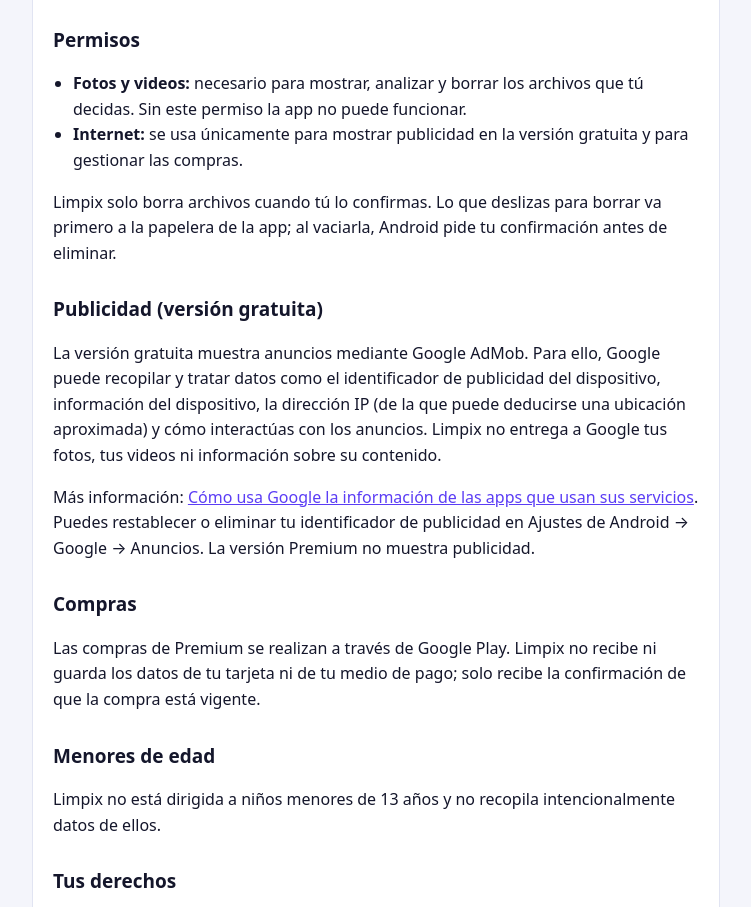
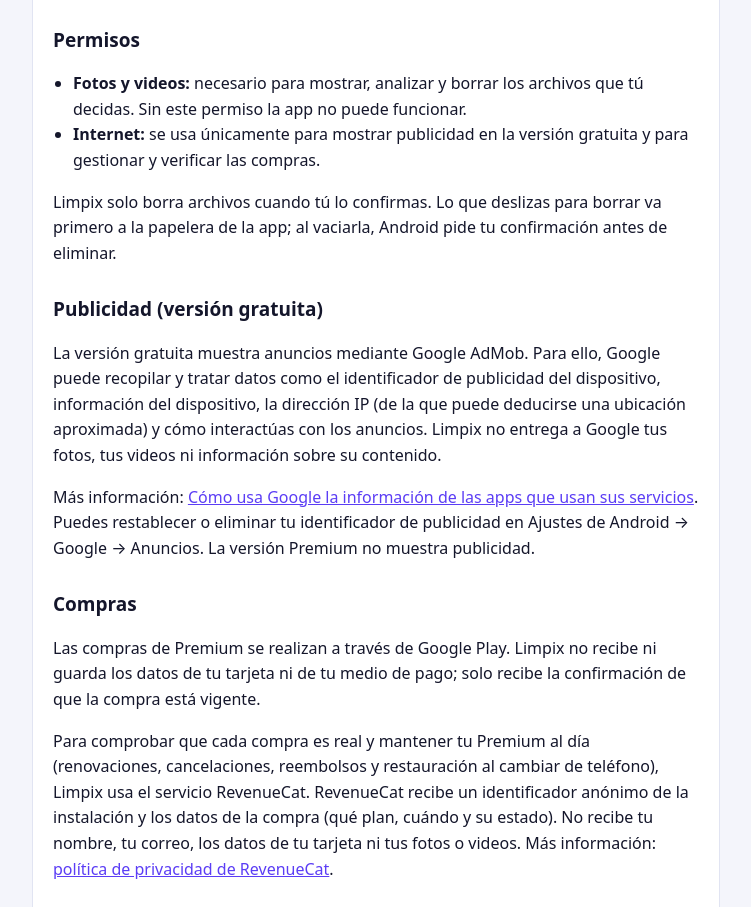
Before and after one commit to Chriss-Toledo/limpix-privacidad, a plain HTML site: page index.html in a window 1280 px wide. Shown: the part 1508-2415 px from the top of the page, without its empty margins (264-1015 px from the left). Drawn offline with Linux system fonts and the light colour scheme.

Commit message:
Menciona RevenueCat en la política de privacidad

```diff
--- a/index.html
+++ b/index.html
@@ -74,7 +74,7 @@
     <h2>Permisos</h2>
     <ul>
       <li><strong>Fotos y videos:</strong> necesario para mostrar, analizar y borrar los archivos que tú decidas. Sin este permiso la app no puede funcionar.</li>
-      <li><strong>Internet:</strong> se usa únicamente para mostrar publicidad en la versión gratuita y para gestionar las compras.</li>
+      <li><strong>Internet:</strong> se usa únicamente para mostrar publicidad en la versión gratuita y para gestionar y verificar las compras.</li>
     </ul>
     <p>Limpix solo borra archivos cuando tú lo confirmas. Lo que deslizas para borrar va primero a la papelera de la app; al vaciarla, Android pide tu confirmación antes de eliminar.</p>
 
@@ -84,6 +84,7 @@
 
     <h2>Compras</h2>
     <p>Las compras de Premium se realizan a través de Google Play. Limpix no recibe ni guarda los datos de tu tarjeta ni de tu medio de pago; solo recibe la confirmación de que la compra está vigente.</p>
+    <p>Para comprobar que cada compra es real y mantener tu Premium al día (renovaciones, cancelaciones, reembolsos y restauración al cambiar de teléfono), Limpix usa el servicio RevenueCat. RevenueCat recibe un identificador anónimo de la instalación y los datos de la compra (qué plan, cuándo y su estado). No recibe tu nombre, tu correo, los datos de tu tarjeta ni tus fotos o videos. Más información: <a href="https://www.revenuecat.com/privacy">política de privacidad de RevenueCat</a>.</p>
 
     <h2>Menores de edad</h2>
     <p>Limpix no está dirigida a niños menores de 13 años y no recopila intencionalmente datos de ellos.</p>
@@ -124,6 +125,7 @@
 
     <h2>Purchases</h2>
     <p>Premium purchases are handled by Google Play. Limpix does not receive or store your card or payment details; it only receives confirmation that the purchase is active.</p>
+    <p>To check that each purchase is genuine and keep your Premium up to date (renewals, cancellations, refunds and restoring when you change phones), Limpix uses the RevenueCat service. RevenueCat receives an anonymous identifier for the installation and the purchase data (which plan, when, and its status). It does not receive your name, your email, your card details or your photos or videos. More information: <a href="https://www.revenuecat.com/privacy">RevenueCat privacy policy</a>.</p>
 
     <h2>Children</h2>
     <p>Limpix is not directed to children under 13 and does not knowingly collect data from them.</p>
@@ -164,6 +166,7 @@
 
     <h2>Compras</h2>
     <p>As compras do Premium são feitas pelo Google Play. O Limpix não recebe nem guarda os dados do seu cartão ou meio de pagamento; recebe apenas a confirmação de que a compra está ativa.</p>
+    <p>Para confirmar que cada compra é real e manter seu Premium em dia (renovações, cancelamentos, reembolsos e restauração ao trocar de celular), o Limpix usa o serviço RevenueCat. O RevenueCat recebe um identificador anônimo da instalação e os dados da compra (qual plano, quando e seu estado). Não recebe seu nome, seu e-mail, os dados do seu cartão nem suas fotos ou vídeos. Mais informações: <a href="https://www.revenuecat.com/privacy">política de privacidade do RevenueCat</a>.</p>
 
     <h2>Menores de idade</h2>
     <p>O Limpix não é direcionado a crianças menores de 13 anos e não coleta intencionalmente dados delas.</p>
```
